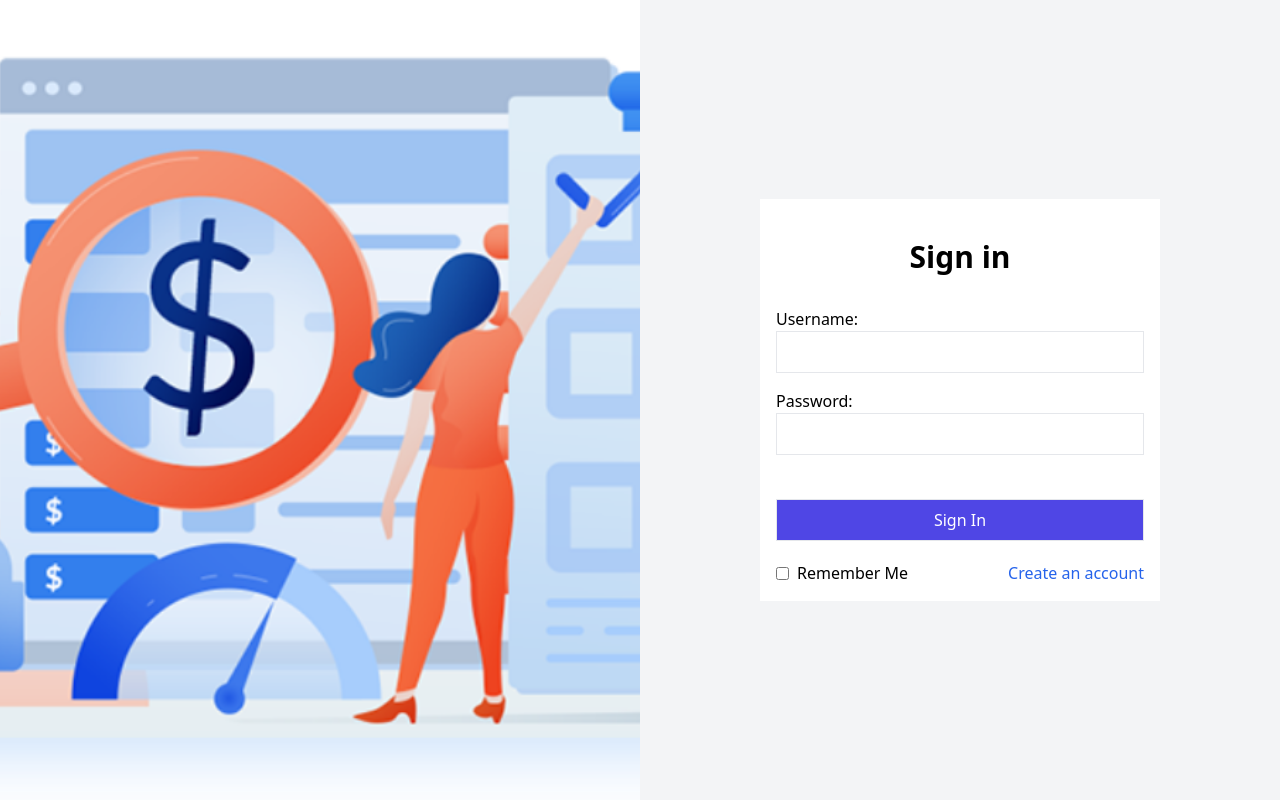
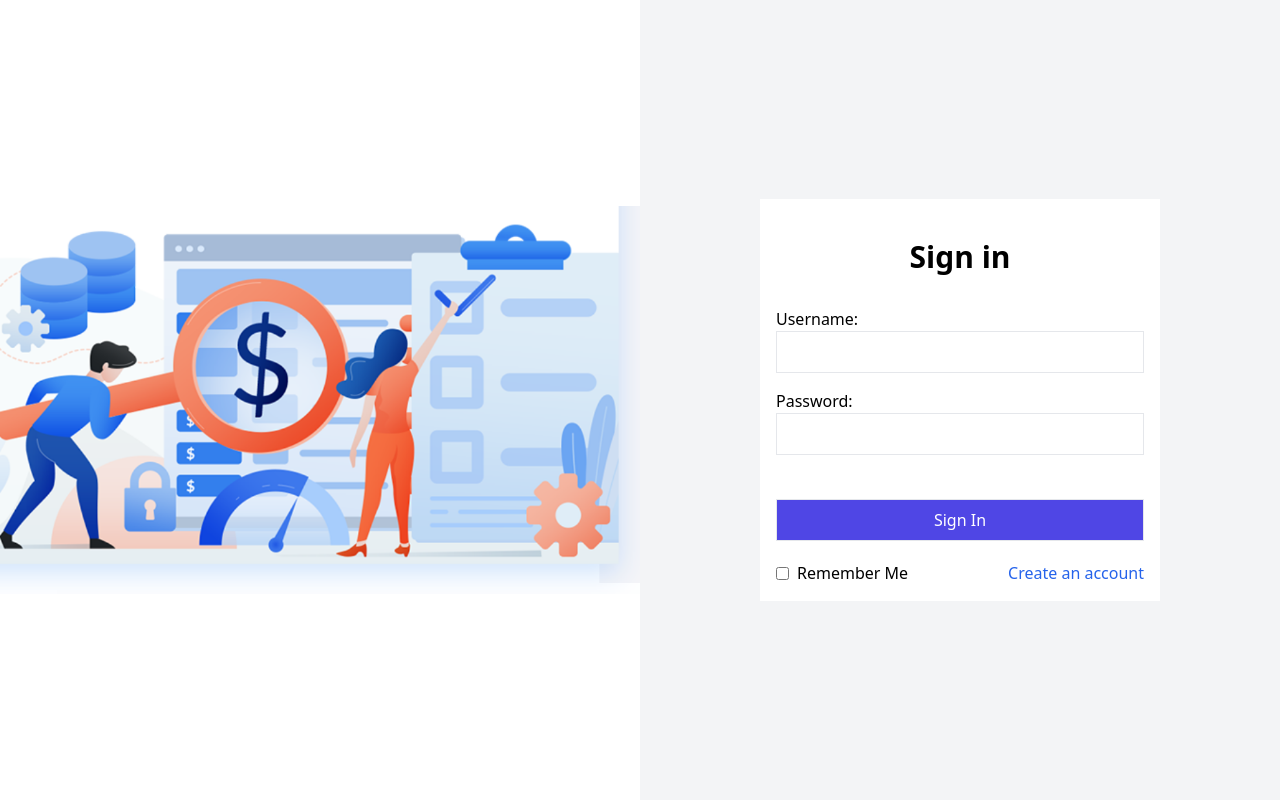
Before and after one commit to GanWenBing/GROUP-PROJECT, a React (Vite) app in the folder client/project/: page / in a window 1280 px wide. Built offline with nearby package versions, Linux system fonts and the light colour scheme.

Commit message:
Fixed LoginForm image resizing issue

```diff
--- a/client/project/src/components/CreateAccount.jsx
+++ b/client/project/src/components/CreateAccount.jsx
@@ -7,13 +7,13 @@
 
     const [error, setError] = useState("");
 
-    const handleSubmit = (event) =>{
+    const handleSubmit = (event) => {
         event.preventDefault();
 
         const data = Object.fromEntries(new FormData(event.target));
         console.log(data);
 
-        fetch("http://localhost:3000/api/CreateAccount",{
+        fetch("http://localhost:3000/api/CreateAccount", {
             method: "POST",
             headers: {
                 'Content-Type': 'application/json'
@@ -46,24 +46,25 @@
                         <h2 className='text-3xl font-bold text-center py-6'>Sign Up</h2>
                         <div className='flex flex-col py-2'>
                             <label>Username:</label>
-                    <input className='border p-2' type="Username" name='Username'/>
+                            <input className='border p-2' type="Username" name='Username' />
                         </div>
                         <div className='flex flex-col py-2'>
                             <label>Password:</label>
-                    <input className='border p-2' type="password" name='Password'/>
+                            <input className='border p-2' type="password" name='Password' />
                         </div>
                         <div className='flex flex-col py-2'>
                             <label>Confirm your password:</label>
-                    <input className='border p-2' type="ConfirmPassword" name='ConfirmPassword'/>
+                            <input className='border p-2' type="ConfirmPassword" name='ConfirmPassword' />
                         </div>
                         <div className='flex flex-col py-2'>
                             <label>Email:</label>
-                    <input className='border p-2' type="Email" name='Email'/>
+                            <input className='border p-2' type="Email" name='Email' />
                         </div>
                         <div className='flex flex-col py-2'>
                             <label className='text-red-600'>{error}</label>
                         </div>
-                <button className='border w-full my-5 py-2 bg-indigo-600 hover:bg-indigo-500 text-white'>Create</button>
+                        <button className='border w-full my-5 py-2 bg-indigo-600 hover:bg-indigo-500 text-white' onClick={()=> navigate("/")}>Create</button>
+                        <button className='border w-full my-5 py-2 border-transparent hover:bg-indigo-500 text-black' onClick={()=> navigate("/")}>Cancel</button>
 
                     </form>
                 </div>
--- a/client/project/src/components/LoginForm.jsx
+++ b/client/project/src/components/LoginForm.jsx
@@ -45,7 +45,10 @@
         <>
             <div className='grid grid-cols-1 sm:grid-cols-2 h-screen w-full'>
                 <div className='hidden sm:block'>
-                    <img className='w-full h-full object-cover' src={expense_picture} alt="" />
+                    <img
+                        className='w-full h-full object-scale-down'
+                        src={expense_picture}
+                        alt="" />
                 </div>
 
                 <div className='bg-gray-100 flex flex-col justify-center'>
@@ -53,11 +56,11 @@
                         <h2 className='text-3xl font-bold text-center py-6'>Sign in</h2>
                         <div className='flex flex-col py-2'>
                             <label>Username:</label>
-                            <input className='border p-2' name="Username" type="username"/>
+                            <input className='border p-2' name="Username" type="username" />
                         </div>
                         <div className='flex flex-col py-2'>
                             <label>Password:</label>
-                            <input className='border p-2' name="Password" type="password"/>
+                            <input className='border p-2' name="Password" type="password" />
                         </div>
                         <div className='flex flex-col py-2'>
                             <label className='text-red-600'>{error}</label>
@@ -65,7 +68,7 @@
                         <button className='border w-full my-5 py-2 bg-indigo-600 hover:bg-indigo-500 text-white' >Sign In</button>
                         <div className='flex justify-between'>
                             <p className='flex items-center'><input className='mr-2' type="checkbox" /> Remember Me</p>
-                            <button className='text-blue-600' onClick={()=> navigate("/CreateAccount")}>Create an account</button>
+                            <button className='text-blue-600' onClick={() => navigate("/CreateAccount")}>Create an account</button>
                         </div>
                     </form>
                 </div>
```
Also changed, not shown: 1 other file (tests, documents, lock files or other folders). Lines whose indentation alone changed are shown as unchanged.
